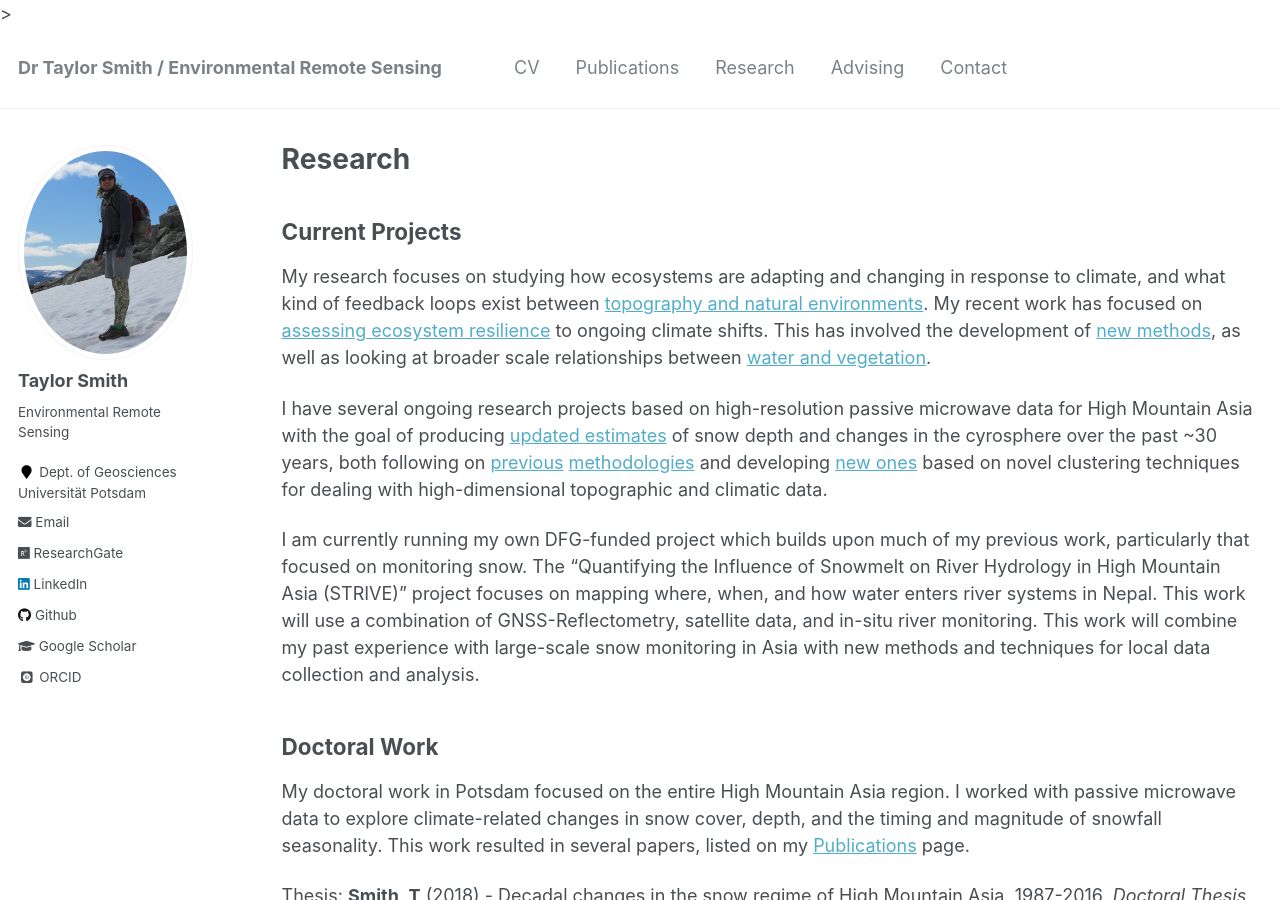
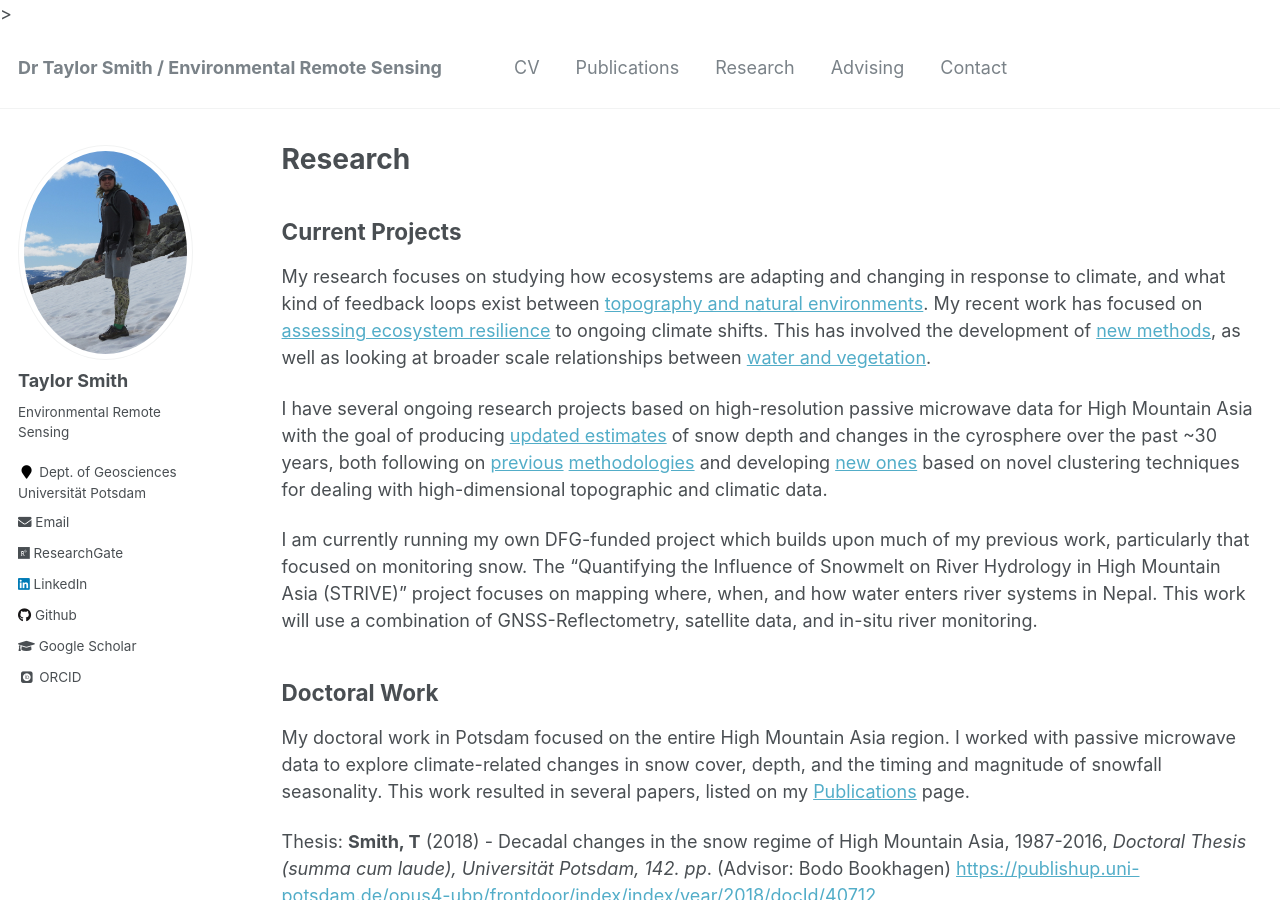
Before and after one commit to tasmi/tasmi.github.io, a Jekyll site: the page built from _pages/research.md, in a window 1280 px wide and 900 px high. Built offline with Jekyll 4.4.1, drawn with Linux system fonts in a browser that asks for light colours; some web fonts are replaced.

Commit message:
Update research.md

```diff
--- a/_pages/research.md
+++ b/_pages/research.md
@@ -11,7 +11,7 @@ My research focuses on studying how ecosystems are adapting and changing in resp
 
 I have several ongoing research projects based on high-resolution passive microwave data for High Mountain Asia with the goal of producing [updated estimates](https://doi.org/10.3389/feart.2020.559175) of snow depth and changes in the cyrosphere over the past ~30 years, both following on [previous](https://doi.org/10.1126/sciadv.1701550) [methodologies](https://doi.org/10.1126/sciadv.1701550) and developing [new ones](https://doi.org/10.1016/j.scitotenv.2021.147363) based on novel clustering techniques for dealing with high-dimensional topographic and climatic data.
 
-I am currently running my own DFG-funded project which builds upon much of my previous work, particularly that focused on monitoring snow. The "Quantifying the Influence of Snowmelt on River Hydrology in High Mountain Asia (STRIVE)" project focuses on mapping where, when, and how water enters river systems in Nepal. This work will use a combination of GNSS-Reflectometry, satellite data, and in-situ river monitoring. This work will combine my past experience with large-scale snow monitoring in Asia with new methods and techniques for local data collection and analysis.
+I am currently running my own DFG-funded project which builds upon much of my previous work, particularly that focused on monitoring snow. The "Quantifying the Influence of Snowmelt on River Hydrology in High Mountain Asia (STRIVE)" project focuses on mapping where, when, and how water enters river systems in Nepal. This work will use a combination of GNSS-Reflectometry, satellite data, and in-situ river monitoring.
 
 ## Doctoral Work
 
```
